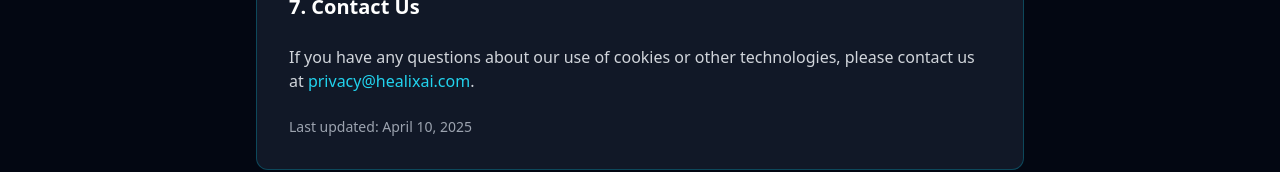
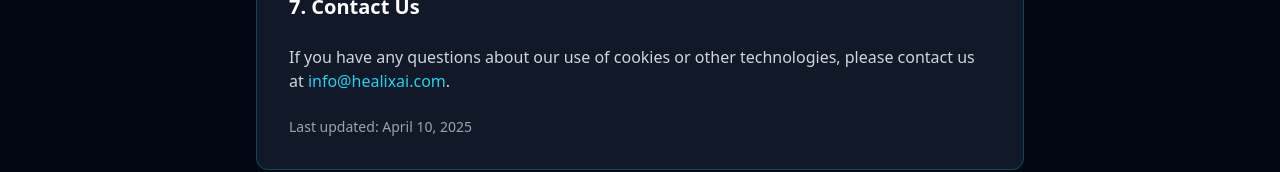
Before and after one commit to hamiltro2/healixai-landing, a Next.js app: page /cookies in a window 1280 px wide. Shown: the part 2279-2451 px from the top of the page. Built offline with nearby package versions, Linux system fonts and the light colour scheme.

Commit message:
Update email addresses: info@healixai.com for cookies and privacy pages, keep ricardohamiltonmd@healixai.com for contact page

```diff
--- a/src/app/cookies/page.tsx
+++ b/src/app/cookies/page.tsx
@@ -96,7 +96,7 @@
 
                   <h2 className="text-xl font-semibold text-white mt-8 mb-4">7. Contact Us</h2>
                   <p>
-                    If you have any questions about our use of cookies or other technologies, please contact us at <a href="mailto:privacy@healixai.com" className="text-cyan-400 hover:text-cyan-300 transition-colors duration-200">privacy@healixai.com</a>.
+                    If you have any questions about our use of cookies or other technologies, please contact us at <a href="mailto:info@healixai.com" className="text-cyan-400 hover:text-cyan-300 transition-colors duration-200">info@healixai.com</a>.
                   </p>
 
                   <p className="mt-8 text-sm text-gray-400">
--- a/src/app/privacy/page.tsx
+++ b/src/app/privacy/page.tsx
@@ -111,7 +111,7 @@
 
                   <h2 className="text-xl font-semibold text-white mt-8 mb-4">8. Contact Us</h2>
                   <p>
-                    If you have any questions about this Privacy Policy, please contact us at <a href="mailto:privacy@healixai.com" className="text-cyan-400 hover:text-cyan-300 transition-colors duration-200">privacy@healixai.com</a>.
+                    If you have any questions about this Privacy Policy, please contact us at <a href="mailto:info@healixai.com" className="text-cyan-400 hover:text-cyan-300 transition-colors duration-200">info@healixai.com</a>.
                   </p>
 
                   <p className="mt-8 text-sm text-gray-400">
```
